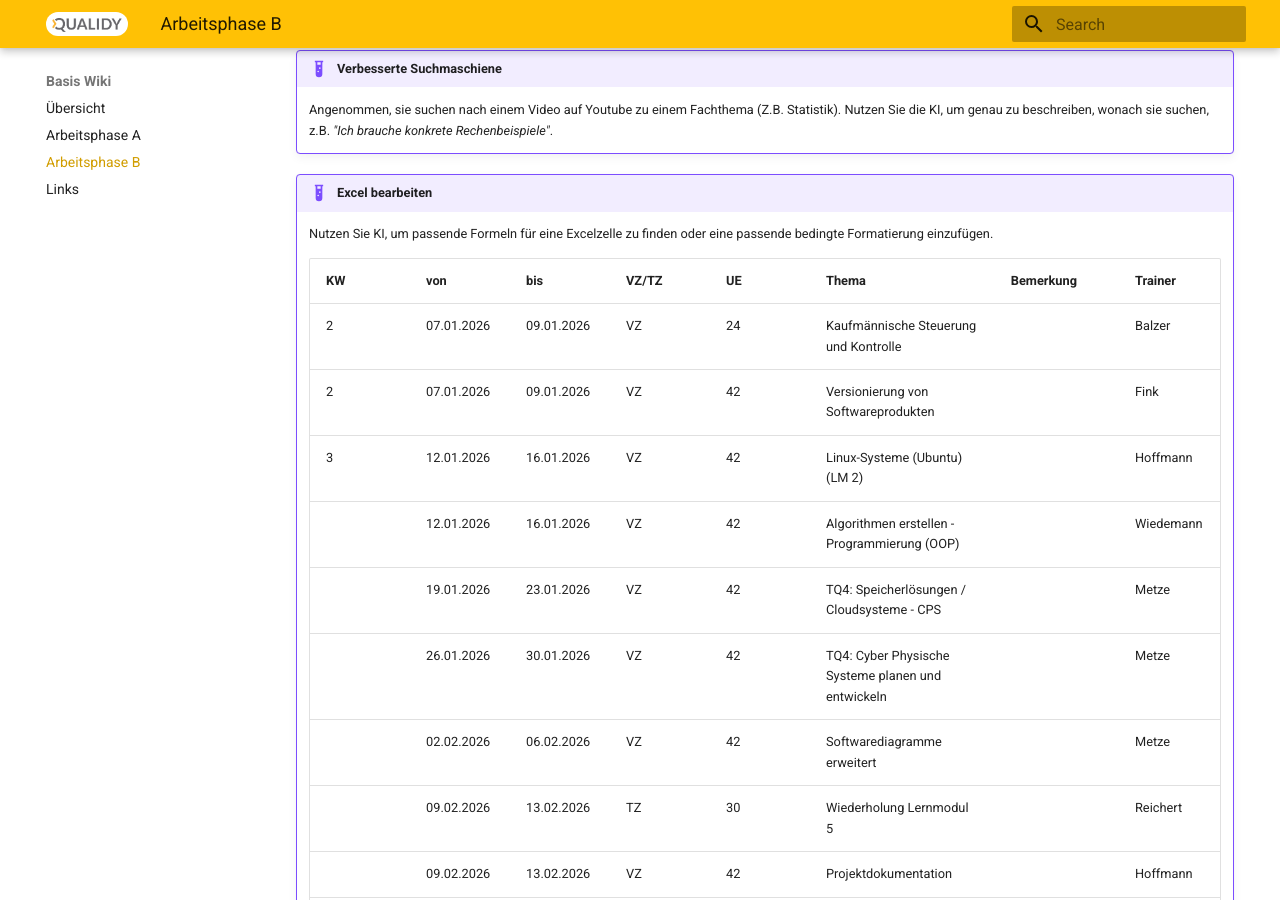
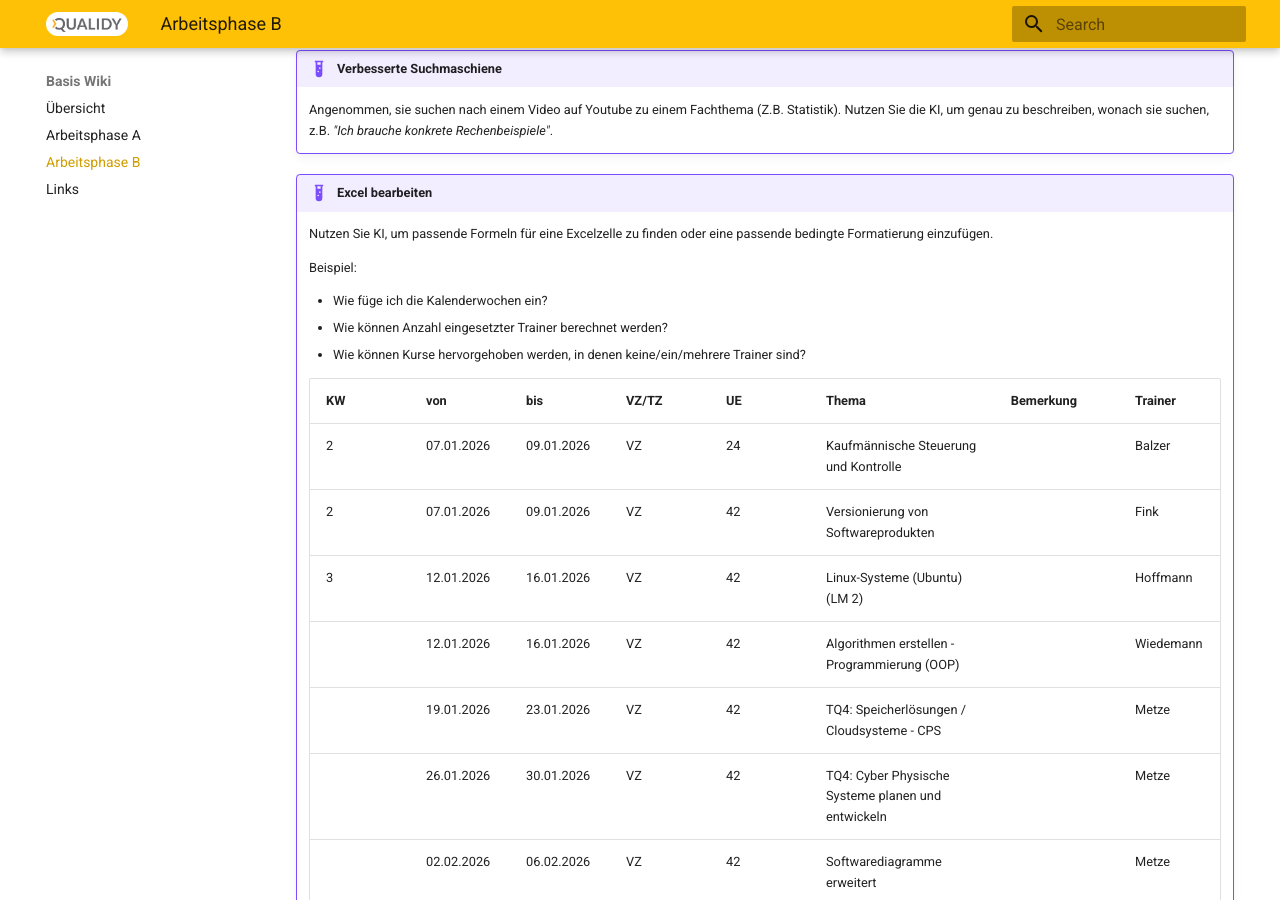
Before and after one commit to Qualidy/wiki-promtathon, an MkDocs documentation site: the page built from docs/content/B.md, in a window 1280 px wide and 900 px high, scrolled down 679 px. Built offline with MkDocs 1.6.1 and Material for MkDocs 9.7.7, drawn with Linux system fonts in a browser that asks for light colours.

Commit message:
Aufgabe verfeinert

```diff
--- a/docs/content/B.md
+++ b/docs/content/B.md
@@ -31,6 +31,12 @@
     Nutzen Sie KI, um passende Formeln für eine Excelzelle zu finden
     oder eine passende bedingte Formatierung einzufügen.
 
+    Beispiel:
+
+    * Wie füge ich die Kalenderwochen ein?
+    * Wie können Anzahl eingesetzter Trainer berechnet werden?
+    * Wie können Kurse hervorgehoben werden, in denen keine/ein/mehrere Trainer sind?
+
     | KW  | von       | bis       | VZ/TZ | UE | Thema                                                                 | Bemerkung                                  | Trainer         |
     |-----|-----------|-----------|-------|----|----------------------------------------------------------------------|--------------------------------------------|-----------------|
     | 2   | 07.01.2026 | 09.01.2026 | VZ    | 24 | Kaufmännische Steuerung und Kontrolle                                |                                            | Balzer          |
```
